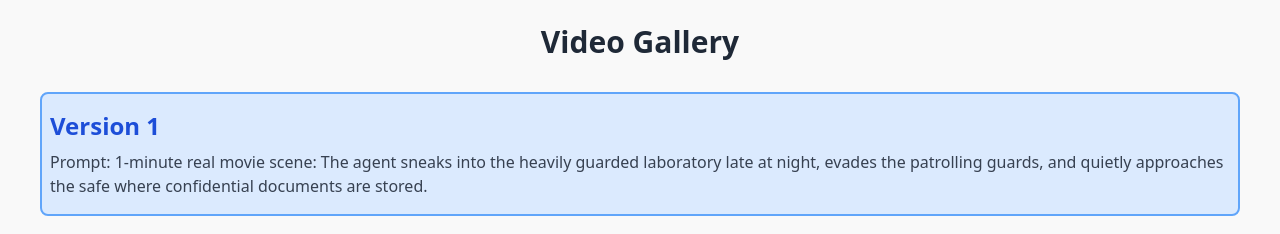
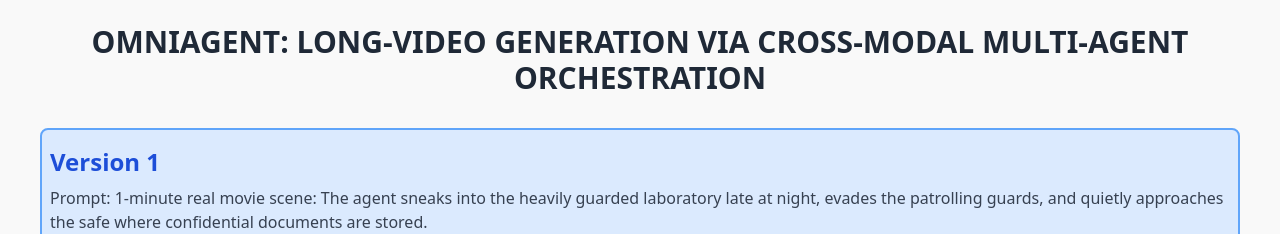
Before and after one commit to OLPLEO/olpleo.github.io, a plain HTML site: page index.html in a window 1280 px wide. Shown: the top 234 px of the page. Drawn offline with nearby package versions, Linux system fonts and the light colour scheme.

Commit message:
Add files via upload

```diff
--- a/index.html
+++ b/index.html
@@ -3,7 +3,7 @@
 <head>
     <meta charset="UTF-8">
     <meta name="viewport" content="width=device-width, initial-scale=1.0">
-    <title>Video Gallery</title>
+    <title> OMNIAGENT: LONG-VIDEO GENERATION VIA CROSS-MODAL MULTI-AGENT ORCHESTRATION</title>
     <!-- Tailwind CSS -->
     <script src="https://cdn.tailwindcss.com"></script>
     <!-- Font Awesome -->
@@ -97,7 +97,7 @@
 </head>
 <body class="p-4 md:p-6">
     <!-- Page title -->
-    <h1 class="text-2xl md:text-3xl font-bold text-center mb-8 text-gray-800">Video Gallery</h1>
+    <h1 class="text-2xl md:text-3xl font-bold text-center mb-8 text-gray-800">OMNIAGENT: LONG-VIDEO GENERATION VIA CROSS-MODAL MULTI-AGENT ORCHESTRATION</h1>
 
     <!-- Video container with horizontal scroll support -->
     <div class="video-container">
```
